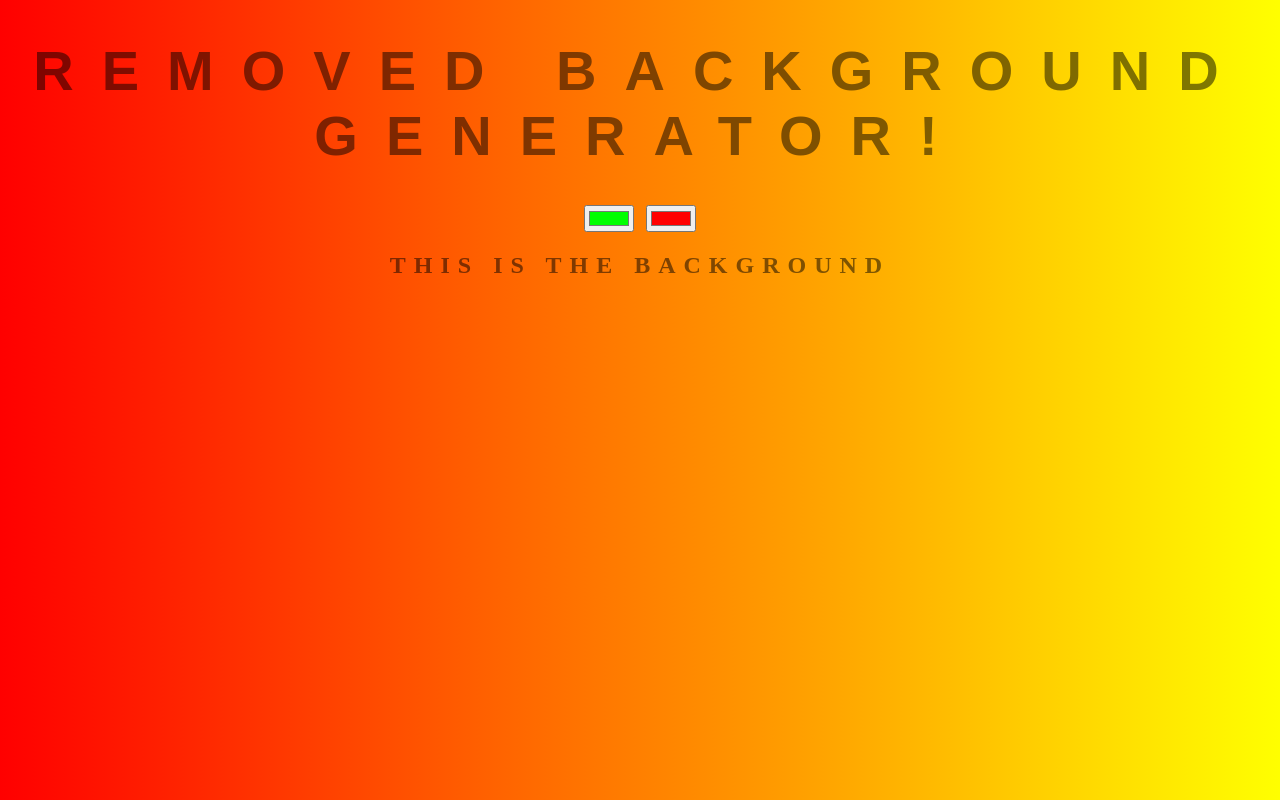
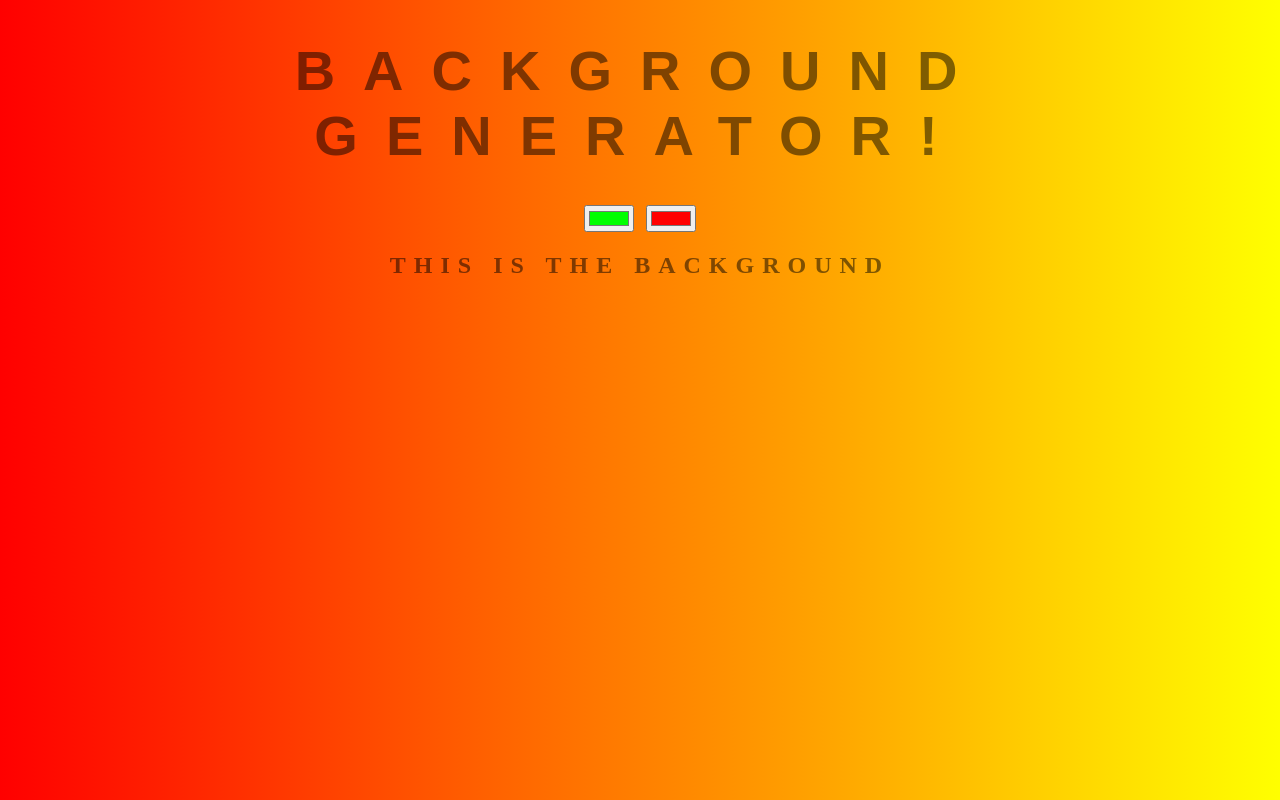
Before and after one commit to olalekan100/Background-Generator, a plain HTML site: page index.html in a window 1280 px wide. Drawn offline with Linux system fonts and the light colour scheme.

Commit message:
fixing merge issue

```diff
--- a/index.html
+++ b/index.html
@@ -7,7 +7,7 @@
 	<link rel="stylesheet" type="text/css" href="style.css">
 </head>
 <body id="gradient">
-	<h1>Removed Background Generator!</h1>
+	<h1>Background Generator!</h1>
 	<input  class="color1" type="color" name="color1" value="#00ff00">
 	<input  class="color2" type="color" name="color2" value="#ff0000">
 
```
